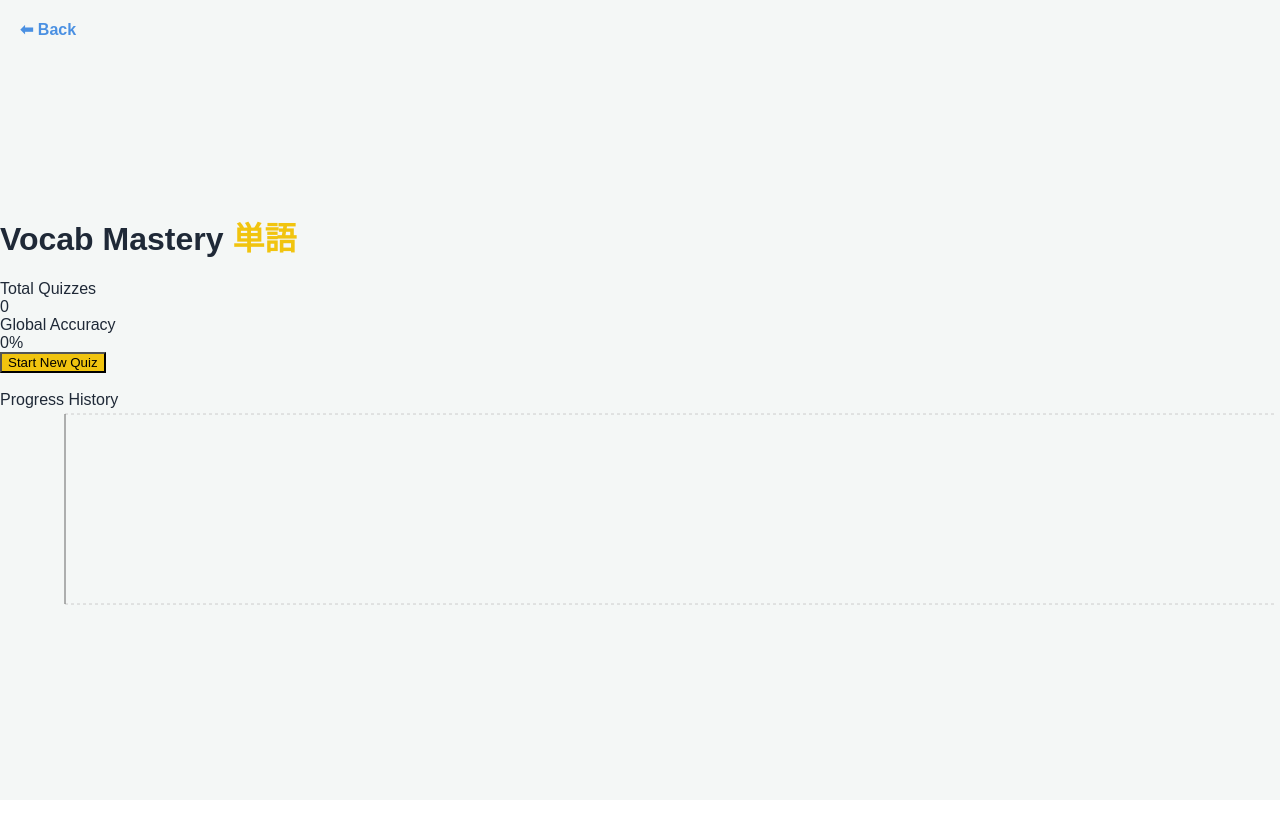
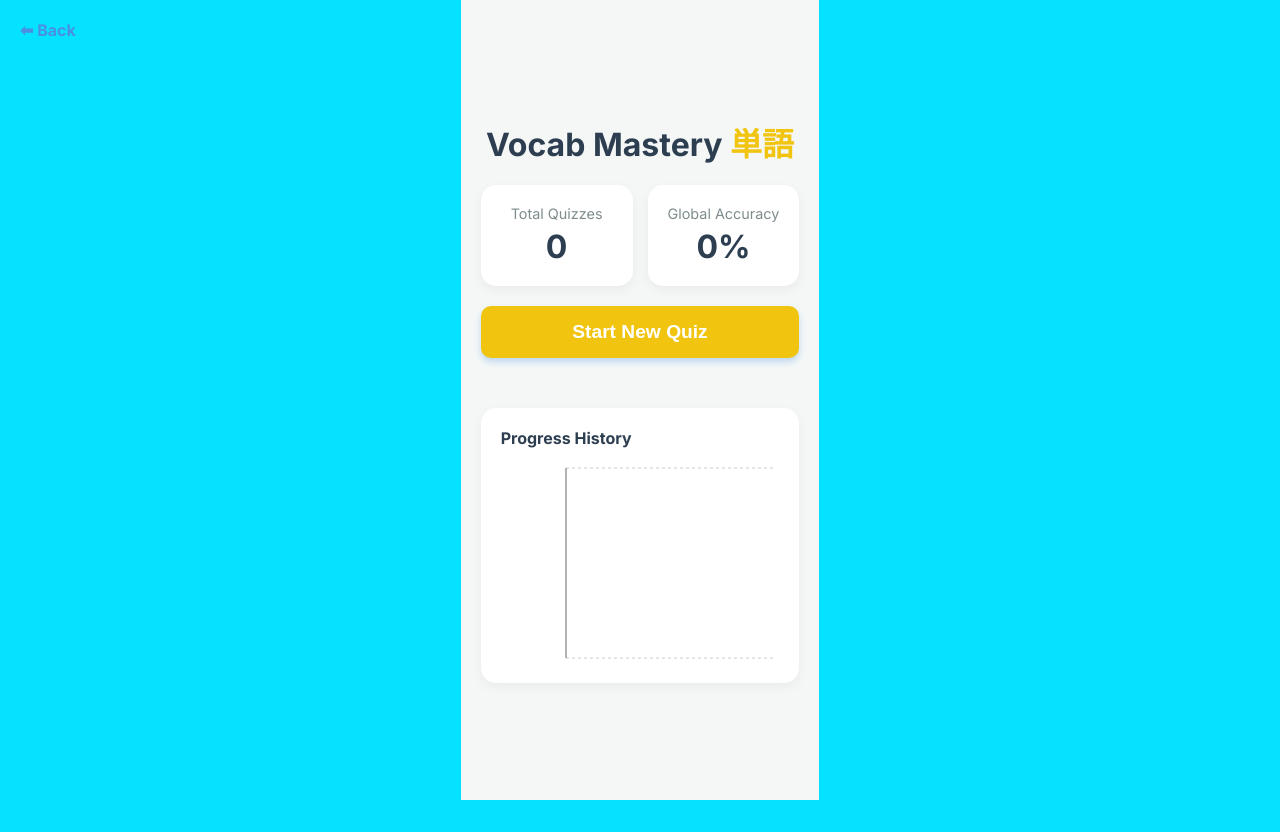
Before and after one commit to notedanupon-dot/hiragana-game, a React (Create React App) app: page /#/vocab in a window 1280 px wide. Before the commit the page ends 800 px from the top, so only its background shows below. Built offline with nearby package versions, Linux system fonts and the light colour scheme.

Commit message:
Update App.css

```diff
--- a/src/App.css
+++ b/src/App.css
@@ -1,25 +1,329 @@
-/* ก๊อปปี้ไปวางทับส่วนบนของ App.css */
 :root {
-  --bg-color: #f3f4f6;             /* พื้นหลังเทาอ่อนอมฟ้า */
-  --bg-gradient: linear-gradient(135deg, #f3f4f6 0%, #e2e8f0 100%);
+  --primary: #4a90e2;
+  --bg: #04e2ff;
   --card-bg: #ffffff;
-  --text-primary: #1f2937;
-  --text-secondary: #6b7280;
-
-  /* ปรับสีปุ่มให้ดูแพงขึ้น (Pastel Bold) */
-  --hiragana-color: #10b981;       /* Emerald Green */
-  --katakana-color: #3b82f6;       /* Royal Blue */
-  --vocab-color: #f59e0b;          /* Amber */
-  --vocab-text: #ffffff;
-  --shadow-soft: 0 4px 6px -1px rgba(0, 0, 0, 0.1), 0 2px 4px -1px rgba(0, 0, 0, 0.06);
+  --text: #2c3e50;
+  --success: #4cd964;
+  --error: #ff3b30;
+  --radius: 12px;
 }
 
 body {
+  font-family: 'Inter', sans-serif;
+  background-color: var(--bg);
+  color: var(--text);
   margin: 0;
-  font-family: 'Kanit', sans-serif;
-  background: var(--bg-gradient);  /* ใช้ Gradient */
-  color: var(--text-primary);
+  display: flex;
+  justify-content: center;
   min-height: 100vh;
-  background-image: radial-gradient(#cbd5e0 1px, transparent 1px);
-  background-size: 20px 20px; /* ลายจุดเล็กๆ ห่างๆ กัน */
 }
+
+.app-container {
+  width: 100%;
+  max-width: 480px; /* Mobile app feel */
+  padding: 20px;
+  background: var(--bg);
+}
+
+header {
+  text-align: center;
+  margin-bottom: 2rem;
+}
+
+.jp-font {
+  color: var(--primary);
+  font-family: 'Noto Sans JP', sans-serif; /* Ensure you import this via Google Fonts */
+}
+
+/* Dashboard Styles */
+.stats-overview {
+  display: flex;
+  gap: 15px;
+  margin-bottom: 20px;
+}
+
+.stat-card {
+  flex: 1;
+  background: var(--card-bg);
+  padding: 15px;
+  border-radius: var(--radius);
+  box-shadow: 0 2px 8px rgba(0,0,0,0.05);
+  text-align: center;
+}
+
+.stat-card h3 { font-size: 0.8rem; opacity: 0.7; margin: 0; }
+.stat-card p { font-size: 1.5rem; font-weight: bold; margin: 5px 0 0; }
+
+.start-btn {
+  width: 100%;
+  padding: 18px;
+  background: var(--primary);
+  color: rgb(0, 255, 255);
+  border: none;
+  border-radius: var(--radius);
+  font-size: 1.2rem;
+  font-weight: bold;
+  cursor: pointer;
+  transition: transform 0.1s;
+  margin-bottom: 30px;
+}
+
+.start-btn:active { transform: scale(0.98); }
+
+.charts-container {
+  display: flex;
+  flex-direction: column;
+  gap: 20px;
+}
+
+.chart-wrapper {
+  background: var(--card-bg);
+  padding: 15px;
+  border-radius: var(--radius);
+}
+
+.no-data { text-align: center; opacity: 0.5; font-style: italic; }
+
+/* Game Styles */
+.game-card {
+  background: var(--card-bg);
+  padding: 20px;
+  border-radius: var(--radius);
+  box-shadow: 0 4px 12px rgba(0,0,0,0.1);
+  text-align: center;
+}
+
+.progress-bar {
+  height: 6px;
+  background: #eee;
+  border-radius: 3px;
+  margin-bottom: 30px;
+  overflow: hidden;
+}
+
+.progress-bar .fill {
+  height: 100%;
+  background: var(--primary);
+  transition: width 0.3s ease;
+}
+
+.hiragana-char {
+  font-size: 6rem;
+  font-weight: bold;
+  margin-bottom: 40px;
+  font-family: 'Noto Sans JP', sans-serif;
+}
+
+.options-grid {
+  display: grid;
+  grid-template-columns: 1fr 1fr;
+  gap: 15px;
+  margin-bottom: 30px;
+}
+
+.option-btn {
+  padding: 20px;
+  font-size: 1.2rem;
+  background: #f0f4f8;
+  border: 2px solid transparent;
+  border-radius: var(--radius);
+  cursor: pointer;
+  transition: all 0.2s;
+}
+
+.option-btn:hover:not(:disabled) { border-color: var(--primary); }
+
+.option-btn.correct {
+  background-color: var(--success);
+  color: white;
+  border-color: var(--success);
+}
+
+.option-btn.wrong {
+  background-color: var(--error);
+  color: white;
+  border-color: var(--error);
+}
+
+.game-footer {
+  display: flex;
+  justify-content: space-between;
+  align-items: center;
+  margin-top: 20px;
+  font-weight: bold;
+  color: #888;
+}
+
+.text-btn {
+  background: none;
+  border: none;
+  color: #888;
+  text-decoration: underline;
+  cursor: pointer;
+}
+
+/* --- Dashboard Styles --- */
+.dashboard-container {
+  max-width: 600px;
+  margin: 0 auto;
+  padding: 20px;
+  text-align: center;
+  color: #333;
+}
+
+.dashboard-title {
+  font-size: 2rem;
+  color: #2c3e50;
+  margin-bottom: 20px;
+  font-weight: bold;
+}
+
+.stats-grid {
+  display: grid;
+  grid-template-columns: 1fr 1fr;
+  gap: 15px;
+  margin-bottom: 20px;
+}
+
+.stat-card {
+  background: white;
+  padding: 20px;
+  border-radius: 15px;
+  box-shadow: 0 4px 12px rgba(0,0,0,0.05);
+}
+
+.stat-value {
+  font-size: 2rem;
+  font-weight: bold;
+  color: #2c3e50;
+}
+
+.stat-label {
+  font-size: 0.9rem;
+  color: #7f8c8d;
+  margin-bottom: 5px;
+}
+
+.chart-section {
+  background: white;
+  padding: 20px;
+  border-radius: 15px;
+  box-shadow: 0 4px 12px rgba(0,0,0,0.05);
+  margin-bottom: 20px;
+}
+
+.chart-title {
+  text-align: left;
+  font-size: 1rem;
+  font-weight: bold;
+  color: #2c3e50;
+  margin-bottom: 15px;
+}
+
+.start-btn {
+  width: 100%;
+  padding: 15px;
+  background-color: #4a90e2;
+  color: white;
+  font-size: 1.2rem;
+  font-weight: bold;
+  border: none;
+  border-radius: 10px;
+  cursor: pointer;
+  transition: transform 0.2s;
+  box-shadow: 0 4px 6px rgba(74, 144, 226, 0.3);
+}
+
+.start-btn:hover {
+  background-color: #357abd;
+  transform: translateY(-2px);
+}
+
+/* --- Styles สำหรับตารางตัวอักษร --- */
+.chart-container {
+  background-color: white;
+  padding: 30px;
+  border-radius: 20px;
+  max-width: 800px;
+  margin: 20px auto;
+  box-shadow: 0 4px 15px rgba(0,0,0,0.1);
+}
+
+.chart-grid {
+  display: grid;
+  grid-template-columns: repeat(5, 1fr);
+  gap: 15px;
+  margin-top: 20px;
+}
+
+.chart-item {
+  background-color: #f8f9fa;
+  border: 2px solid #e9ecef;
+  border-radius: 10px;
+  padding: 10px;
+  display: flex;
+  flex-direction: column;
+  align-items: center;
+  transition: transform 0.2s;
+}
+
+.chart-item:hover {
+  transform: scale(1.1);
+  border-color: #4a90e2;
+  background-color: #eaf2ff;
+}
+
+.chart-char {
+  font-size: 2rem;
+  font-weight: bold;
+  color: #2c3e50;
+}
+
+.chart-romaji {
+  font-size: 0.9rem;
+  color: #7f8c8d;
+  margin-top: 5px;
+  text-transform: uppercase;
+}
+
+/* จัดหน้าเมนูให้สวยงาม */
+.menu-grid {
+  display: flex;
+  gap: 40px;
+  justify-content: center;
+  flex-wrap: wrap;
+}
+
+.menu-section {
+  display: flex;
+  flex-direction: column;
+  gap: 15px;
+  background: rgba(255, 255, 255, 0.1);
+  padding: 20px;
+  border-radius: 15px;
+  min-width: 250px;
+}
+
+.menu-section h3 {
+  color: white;
+  margin-bottom: 10px;
+  border-bottom: 2px solid rgba(255,255,255,0.3);
+  padding-bottom: 10px;
+}
+
+/* ปุ่มรอง (Secondary Button) สำหรับตาราง */
+.menu-button.secondary {
+  background-color: #2ecc71; /* สีเขียว */
+}
+
+.menu-button.secondary:hover {
+  background-color: #27ae60;
+}
+
+/* ซ่อนกล่องที่ไม่มีข้อมูล (ช่องว่างจัดระเบียบ) */
+.chart-item.empty {
+  visibility: hidden; /* ซ่อนไม่ให้เห็น */
+  pointer-events: none; /* คลิ๊กไม่ได้ */
+  border: none; /* ไม่มีขอบ */
+  background: transparent; /* พื้นหลังใส */
+}
```
